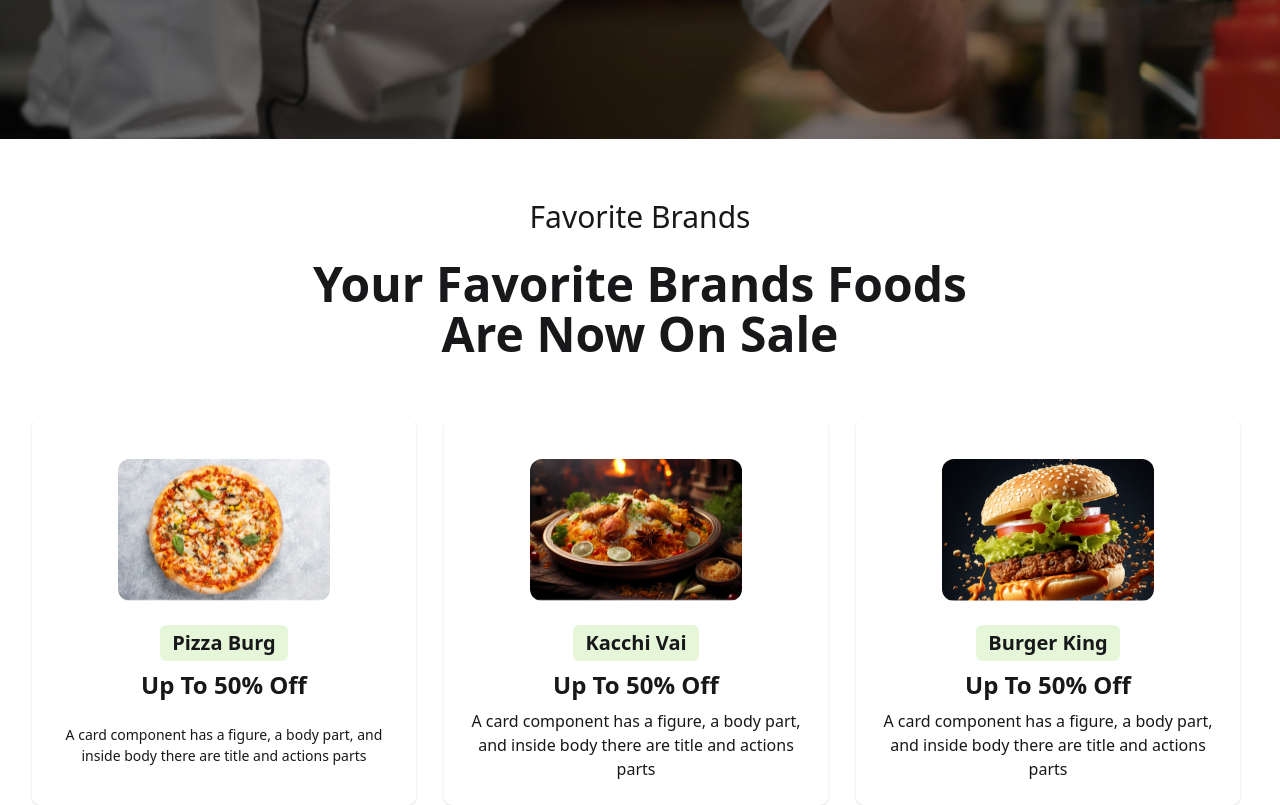
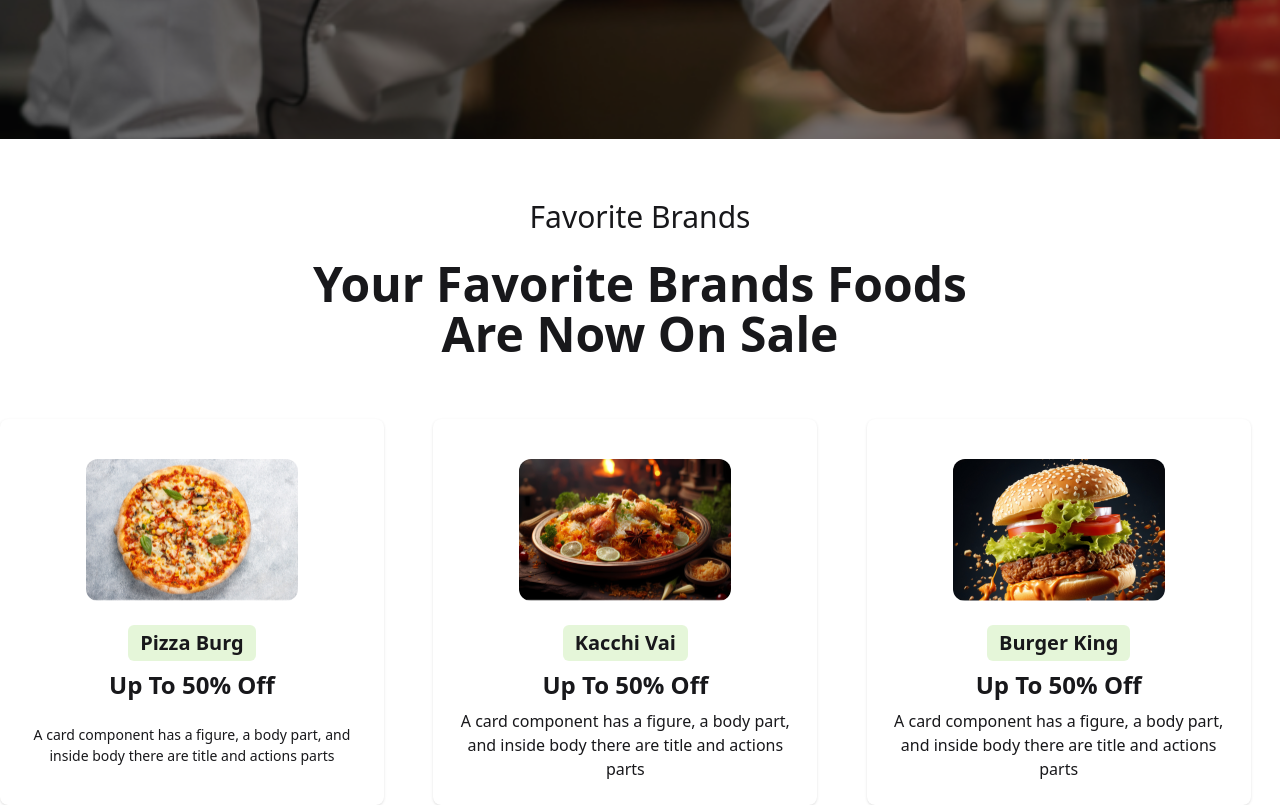
Before and after one commit to Ibne-Shahid/resturant-portfolio-daisyui, a plain HTML site: page index.html in a window 1280 px wide. Shown: the part 661-1466 px from the top of the page. Drawn offline with nearby package versions, Linux system fonts and the light colour scheme.

Commit message:
Minor edition

```diff
--- a/index.html
+++ b/index.html
@@ -27,16 +27,17 @@
   </div>
 </div>
 
-<!-- Card-Section -->
+<!-- Card Section -->
 
-<div class="px-8">
+<div class="">
     <div class="mt-15">
         <p class="text-3xl md:text-4xl lg:text-3xl font-medium text-center">Favorite Brands</p>
         <p class="text-5xl md:text-6xl lg:text-5xl font-bold leading-[50px] text-center mt-5 md:mt-6">Your Favorite Brands Foods <br> Are Now On Sale</p>
     </div>
 
 
-    <div class="grid grid-cols-1 md:grid-cols-2 lg:grid-cols-3 gap-5 mt-5 md:mt-8 lg:mt-15">
+
+    <div class="grid grid-cols-1 lg:grid-cols-3 gap-5 mt-5 md:mt-8 lg:mt-15">
         <div class="card bg-base-100 w-96 shadow-sm">
             <figure class="px-10 pt-10">
                 <img
```
